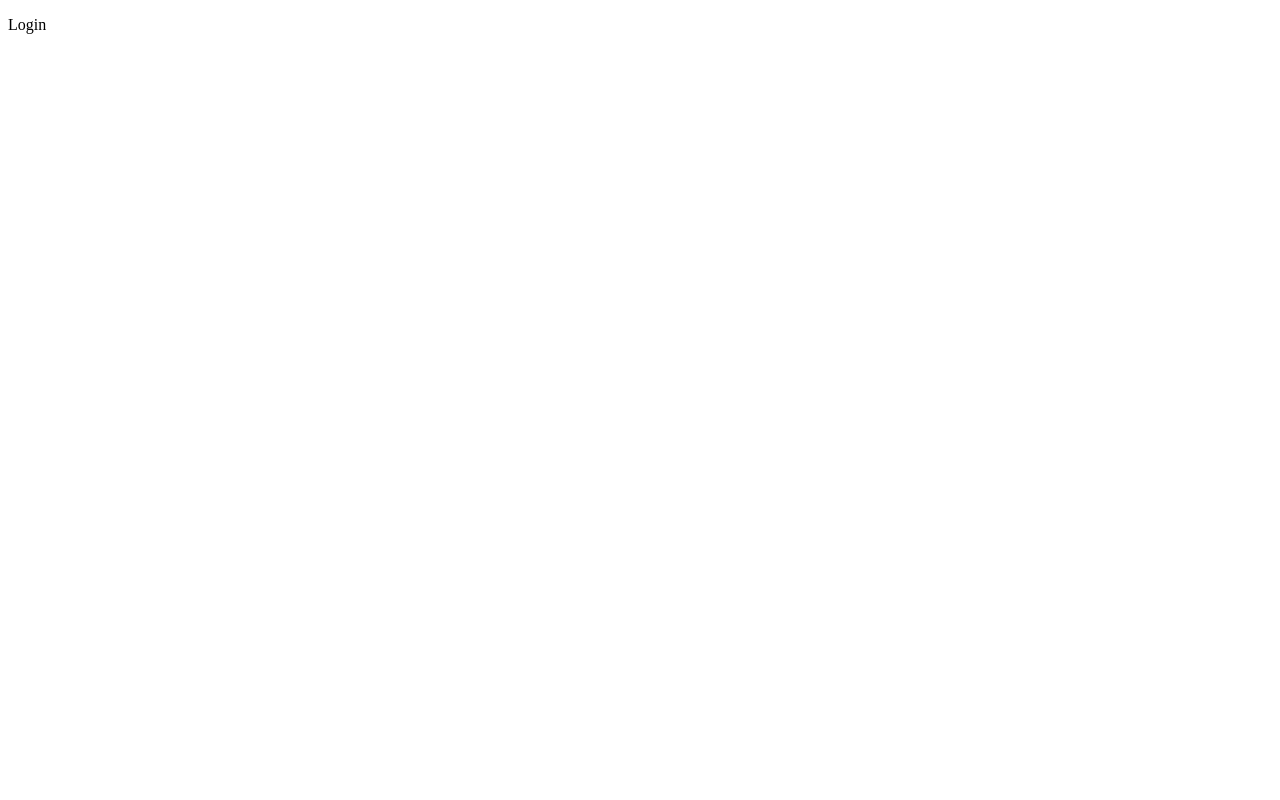
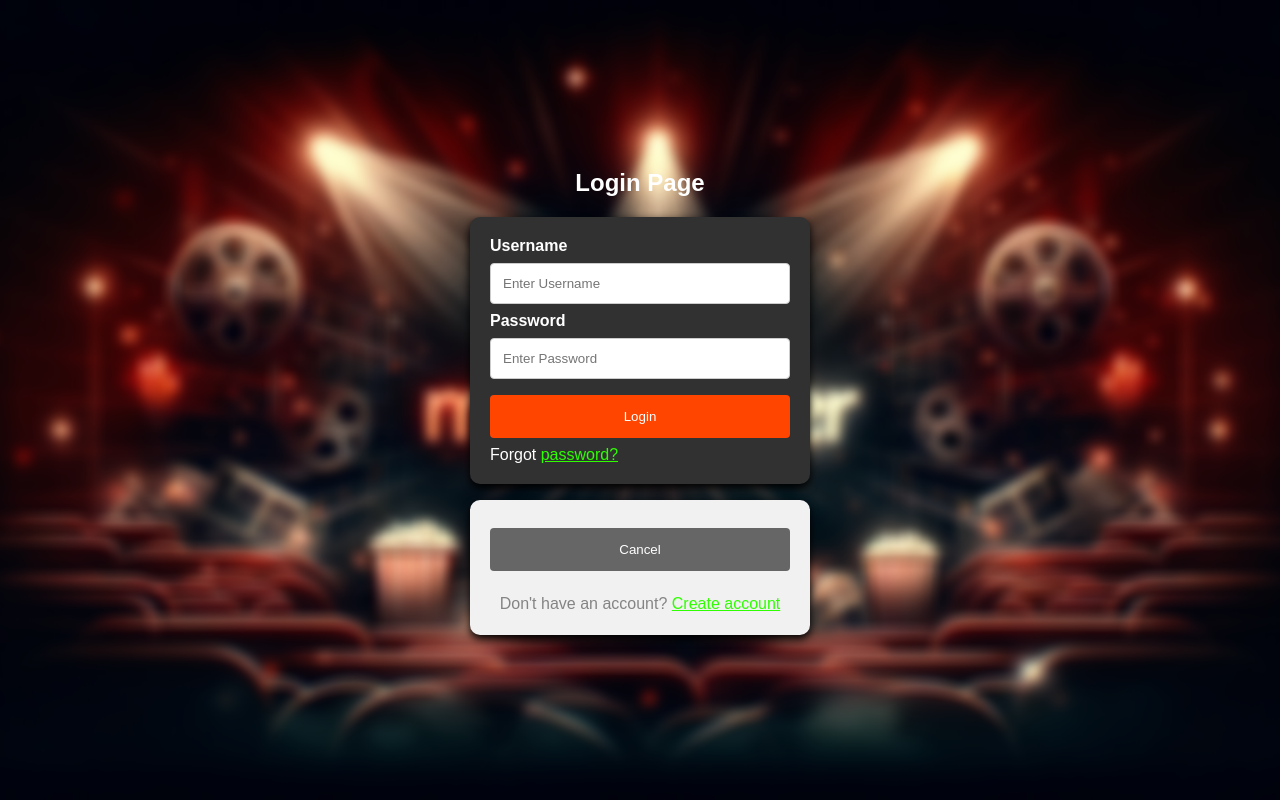
Before and after one commit to LaustDengsoe/MovieTinder, a Flask app: page /login in a window 1280 px wide. Before the commit the page is almost empty. Run offline with Flask 3, Linux system fonts and the light colour scheme.

Commit message:
lidt styling af forside og login side

```diff
--- a/MovieTinder/init.py
+++ b/MovieTinder/init.py
@@ -1,6 +1,7 @@
 from flask import Flask
 
 app = Flask(__name__)
+app.config['SECRET_KEY'] = '1234'
 
 from MovieTinder.Login.routes import Login
 app.register_blueprint(Login)
--- a/MovieTinder/templates/login.html
+++ b/MovieTinder/templates/login.html
@@ -1,7 +1,123 @@
 <!DOCTYPE html>
+<html>
 
-<html>
+<head>
+    <meta charset="UTF-8">
+    <meta name="viewport" content="width=device-width, initial-scale=1.0">
+    <title>Login Page</title>
+    <style>
+        body {
+            background-image: url("../static/images/blurred.png");
+            background-color: #333;
+            font-family: Arial, Helvetica, sans-serif;
+            background-size: cover;
+            background-position: center;
+            background-repeat: no-repeat;
+            color: white;
+            height: 100vh;
+            margin: 0;
+            display: flex;
+            flex-direction: column;
+            justify-content: center;
+            align-items: center;
+        }
+
+        /* styling for main content and forms */
+        .container {
+            padding: 20px;
+            background-color: #313131;
+            border-radius: 10px;
+            box-shadow: 0 4px 8px rgba(0,0,0,8);
+            width: 300px;
+            margin-bottom: 16px;
+        }
+
+        input[type=text], input[type=password] {
+            width: 100%;
+            padding: 12px;
+            margin: 8px 0;
+            display: inline-block;
+            border: 1px solid #cccccc;
+            box-sizing: border-box;
+            border-radius: 4px;
+            background-color: #fff;
+            color: #333;
+        }
+
+        button {
+            background-color: #ff4500;
+            color: white;
+            padding: 14px 20px;
+            margin: 8px 0;
+            border: none;
+            cursor: pointer;
+            width: 100%;
+            border-radius: 4px;
+            transition: background-color 0.3s ease;
+        }
+
+        button:hover {
+            background-color: #e63900;
+        }
+
+        /* container for cancel */
+        .container:last-child {
+            background-color: transparent;
+            box-shadow: center;
+            text-align: center;
+            height: 95px;
+        }
+
+        p {
+            color: #848484;
+        }
+
+        /* link styling */
+        a {
+            color: #2fff00;
+        }
+
+        a:hover {
+            color: #ffffff;
+            text-decoration: underline;
+        }
+
+        /* cancel button */
+        .cancelbtn {
+            background-color: #666;
+            color: white;
+        }
+
+        .cancelbtn:hover {
+            background-color: #444;
+        }
+
+    </style>
+</head>
     <body>
-        <p>Login</p>
+        <h2>Login Page</h2>
+
+        <form action="/submit_login" method="post">
+            <div class="container">
+                <label for="uname"><b>Username</b></label>
+                <input type="text" placeholder="Enter Username" name="uname" required>
+
+                <label for="psw"><b>Password</b></label>
+                <input type="password" placeholder="Enter Password" name="psw" required>
+
+                <button type="submit">Login</button>
+
+                <span class="psw">Forgot <a href="#">password?</a></span>
+            </div>
+
+            <div class="container" style="background-color:#f1f1f1">
+                <a href="/">
+                    <button type="button" class="cancelbtn">Cancel</button>
+                </a>
+                <p>Don't have an account? <a href="\register">Create account</a></p>
+            </div>
+        </form>
+
+        </div>
     </body>
 </html>
```
Also changed, not shown: MovieTinder/templates/frontpage.html (+32 -26 lines), MovieTinder/static/images/blurred.png (added), MovieTinder/static/images/frontpage.webp (added), MovieTinder/static/images/frontpage1.webp (added).
